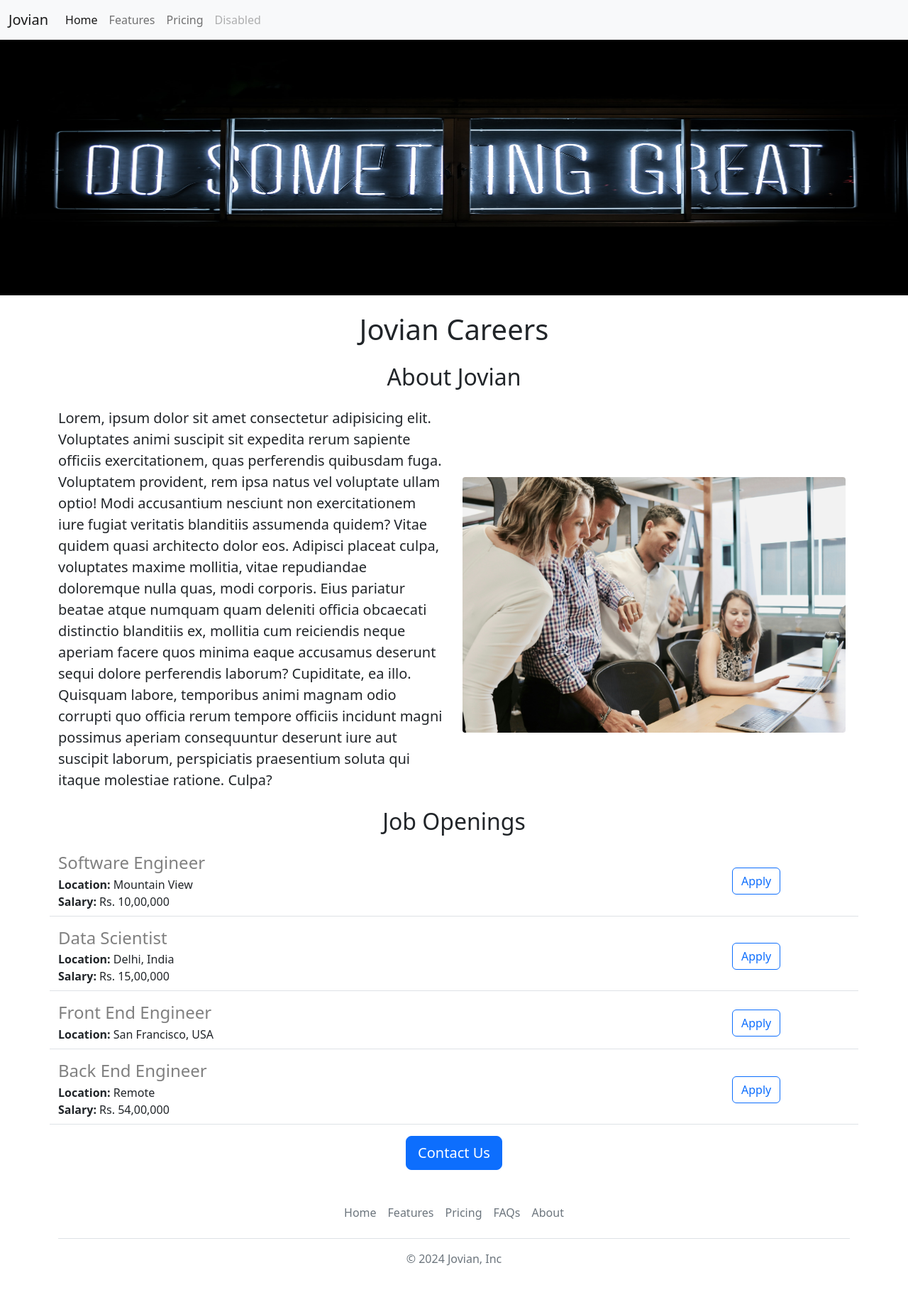
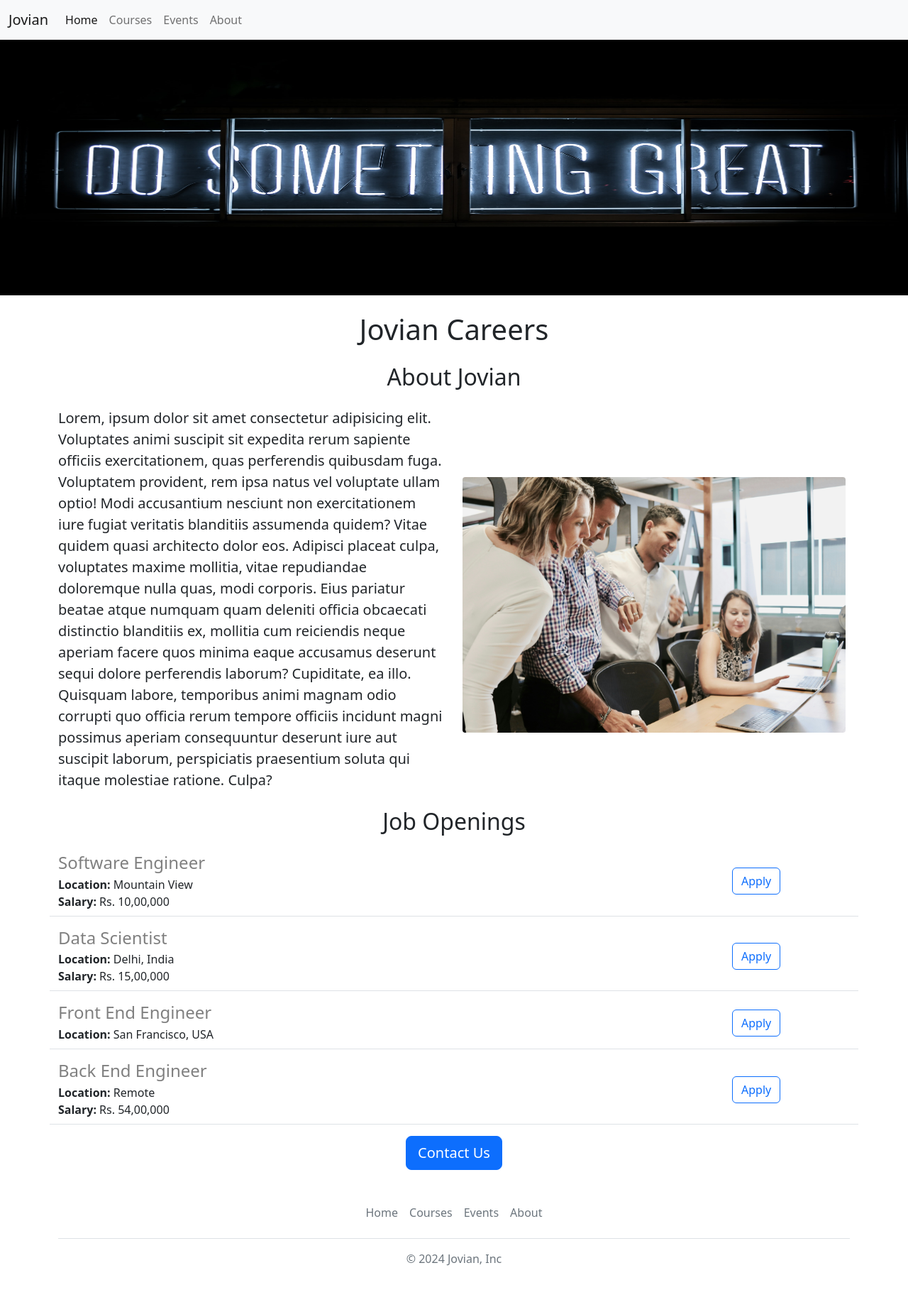
Before and after one commit to carlosmarte23/jovian-careers-demo-v2, a Flask app: page / in a window 1280 px wide. Shown: the whole page at 71% size. Run offline with Flask 3, Linux system fonts and the light colour scheme.

Commit message:
Adding mail in buttons. Editing nav and footer links

```diff
--- a/templates/footer.html
+++ b/templates/footer.html
@@ -5,13 +5,10 @@
         <a href="#" class="nav-link px-2 text-muted">Home</a>
       </li>
       <li class="nav-item">
-        <a href="#" class="nav-link px-2 text-muted">Features</a>
+        <a href="#" class="nav-link px-2 text-muted">Courses</a>
       </li>
       <li class="nav-item">
-        <a href="#" class="nav-link px-2 text-muted">Pricing</a>
-      </li>
-      <li class="nav-item">
-        <a href="#" class="nav-link px-2 text-muted">FAQs</a>
+        <a href="#" class="nav-link px-2 text-muted">Events</a>
       </li>
       <li class="nav-item">
         <a href="#" class="nav-link px-2 text-muted">About</a>
--- a/templates/home.html
+++ b/templates/home.html
@@ -61,7 +61,12 @@
       <h2 class="text-center mt-2 mb-4">Job Openings</h2>
       <div>{% for job in jobs %} {% include 'jobitem.html' %} {% endfor %}</div>
       <div class="text-center">
-        <button class="btn btn-primary btn-lg">Contact Us</button>
+        <a
+          href="mailto:hello@jovian.ai?subject=Question%20about%20job%20openings&body=My%20name%3A%20%3CYour%20name%20here%3E%0D%0A%0D%0AMy%20Question%3A%20%3CEnter%20question%20here%3E"
+          type="button"
+          class="btn btn-primary btn-lg"
+          >Contact Us</a
+        >
       </div>
     </div>
 
--- a/templates/jobitem.html
+++ b/templates/jobitem.html
@@ -13,6 +13,11 @@
     </div>
   </div>
   <div class="col-2">
-    <button type="button" class="btn btn-outline-primary">Apply</button>
+    <a
+      href="mailto:hello@jovian.ai?subject=Application%20for%20{{job['title']}}&body=My%20name%3A%20%3CYour%20name%20here%3E%0D%0A%0D%0AMy%20resume%20link%3A%20%3Cresume%20link%3E%0D%0A%0D%0AMy%20LinkedIn%20profile%3A%20%3CLinkedIn%20link%3E"
+      type="button"
+      class="btn btn-outline-primary"
+      >Apply</a
+    >
   </div>
 </div>
--- a/templates/navbar.html
+++ b/templates/navbar.html
@@ -18,13 +18,13 @@
           <a class="nav-link active" aria-current="page" href="#">Home</a>
         </li>
         <li class="nav-item">
-          <a class="nav-link" href="#">Features</a>
+          <a class="nav-link" href="#">Courses</a>
         </li>
         <li class="nav-item">
-          <a class="nav-link" href="#">Pricing</a>
+          <a class="nav-link" href="#">Events</a>
         </li>
         <li class="nav-item">
-          <a class="nav-link disabled">Disabled</a>
+          <a class="nav-link" href="#">About</a>
         </li>
       </ul>
     </div>
```
